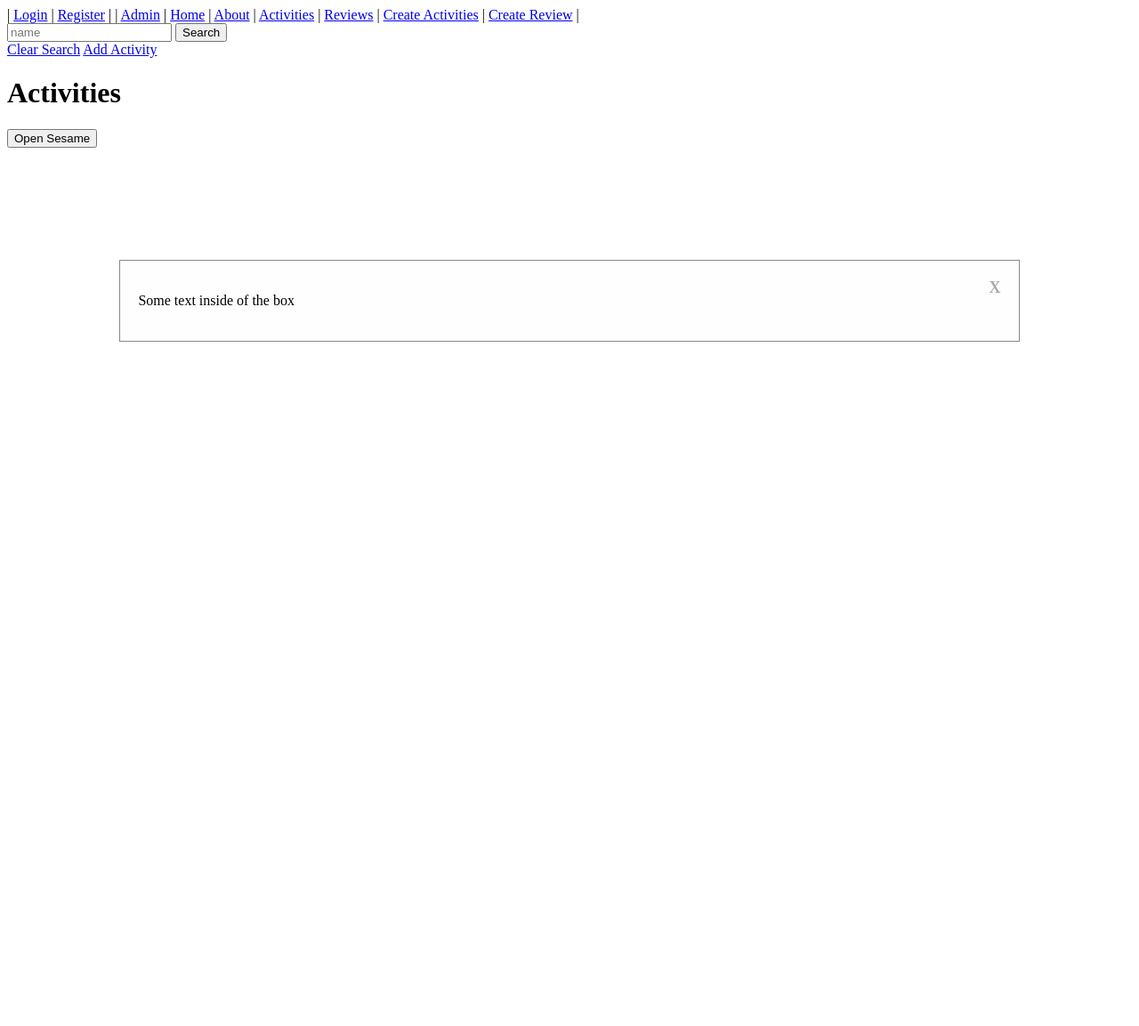
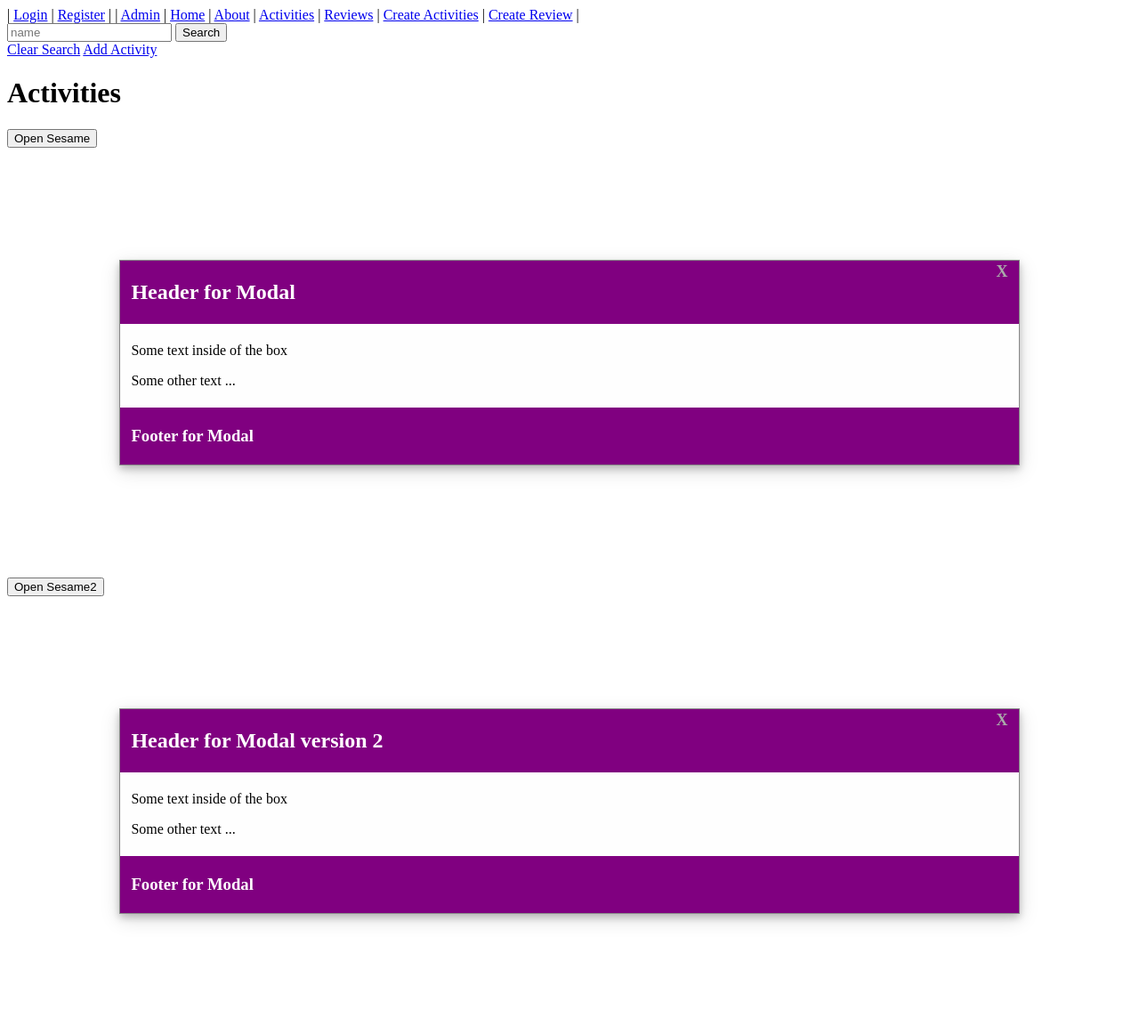
Before and after one commit to Jihunp/django-recommend, a Django app: page /activities in a window 1280 px wide. Shown: the whole page at 89% size. Before the commit the page ends 384 px from the top, so only its background shows below. Run offline with Django 4.2, Linux system fonts and the light colour scheme; data that the repository does not hold is empty.

Commit message:
multiple modals are working

```diff
--- a/main_app/static/scripts/app.js
+++ b/main_app/static/scripts/app.js
@@ -1,18 +1,86 @@
 console.log("insanity check")
 
-const modal = document.getElementById("my-modal");
-const btn = document.getElementById("modal-btn");
+const modal = document.getElementsByClassName("modal");
+const btn = document.getElementsByClassName("modal-btn");
 // span element that closes the modal
-const span =  document.getElementsByClassName("close")[0];
+const span =  document.getElementsByClassName("close");
 
-btn.onclick = function() {
-    modal.style.display = "block";
-}
-span.onclick = function() {
-    modal.style.display = "none";
-}
+[...btn].forEach((btn, i) => {
+    btn.onclick = () => (modal[i].style.display ='block');
+})
+
+
+// for (let modalBtn of btn) {
+//     modalBtn.onclick = function(event) {
+//         modalBtn = document.querySelector(event.target.getAttribute('href')).style.display ="block";
+//     }
+// }
+
+// for (let close of span) {
+//     close.onclick = function(event) {
+//         event.target.parentNode.parentNode.style.display = 'none';
+//     }
+// }
+// click outside of the modal exit modal
 window.onclick = function(event) {
-    if (event.target == modal) {
-        modal.style.display = "none"
+    if(event.target.classList.contains('modal')) {
+        for(let mod of modal) {
+            if(typeof mod.style !== 'undefined') {
+                mod.style.display = 'none'
+            }
+        }
     }
 }
+// escape key exit modal
+window.onkeydown = function(event) {
+    if(event.key == 'Escape') {
+        for(let mod of modal) {
+            mod.style.display = 'none'
+        }
+    }
+}
+
+
+
+
+
+// user clicks button opens specific modal
+// for (let i = 0; i < btn.length; i++) {
+//     btn[i].onclick = function(e) {
+//         e.preventDefault();
+//         // we may have to add another name for each class
+//         // ele = document.getElementById("open-modal");
+//         // ele.classList.add("")
+//         mods = document.querySelector(e.target.getAttribute("href"));
+//         mods.style.display = "block";
+//     }
+// }
+
+// for (let i = 0; i < span.length; i++) {
+//     span[i].onclick = function() {
+//         for (let index in modal) {
+//             if (typeof modal[index].style !== 'undefined') modal[index].style.display = "none";
+//         }
+//     }
+// }
+
+// window.onclick = function(event) {
+//     if (event.target.classList.contains('modal')) {
+//         for(let index in modal) {
+//             if (typeof modal[index].style !== 'undefined') modal[index].style.display = "none";
+//         }
+//     }
+// }
+
+
+// btn.onclick = function() {
+//     modal.style.display = "block";
+// }
+// span.onclick = function() {
+//     modal.style.display = "none";
+// }
+// window.onclick = function(event) {
+//     if (event.target == modal) {
+//         modal.style.display = "none"
+//     }
+// }
--- a/main_app/static/styles/actlist.css
+++ b/main_app/static/styles/actlist.css
@@ -11,8 +11,6 @@
     margin-left: auto;
     margin-right: auto;
 }
-
-
 .column {
     float: left;
     width: 25%;
@@ -24,11 +22,7 @@
         width: 100%;
     }
 }
-
-.act-text {
-    font-size: 10px
-}
-
+.act-text {font-size: 10px;}
 /* Modal box */
 .my-modal {
     display: none;
@@ -42,22 +36,38 @@
     background-color: rgb(0,0,0);
     background-color: rgb(0,0,0,0.4)
 }
-
 .modal-content {
     background-color: #fefefe;
     margin: 10% auto;
-    padding: 20px;
+    padding: 0px;
     border: 1px solid #888;
-    width: 80%
+    width: 80%;
+    box-shadow: 0 4px 8px 0 rgba(0,0,0,0.2), 0 6px 20px 0 rgba(0,0,0,0.15);
+    animation-name: animatetop;
+    animation-duration: 0.5s;
 }
-
+.modal-header {
+    padding: 2px 12px;
+    background-color:purple;
+    color: white;
+}
+.modal-footer {
+    padding: 2px 12px;
+    background-color: purple;
+    color: white;
+}
+.modal-body {padding: 5px 12px;}
+/* insert animation here */
+@keyframes animatetop {
+    from {top: -360px; opacity: 0;}
+    to {top: 0; opacity: 0;}
+}
 .close {
     color: #aaa;
     float: right;
     font-size: 18px;
     font-weight: bold;
 }
-
 .close:hover,
 .close:focus {
     color: black;
--- a/main_app/templates/actlist.html
+++ b/main_app/templates/actlist.html
@@ -39,15 +39,42 @@ Recommendations List
     </div>
     {% endfor %}
     <!-- modal button -->
-    <button id="modal-btn">Open Sesame</button>
-
+    <button id="open-modal" class="modal-btn">Open Sesame</button>
     <!-- modal -->
     <div id="my-modal" class="modal">
 
         <!-- modal content -->
         <div class="modal-content">
-            <span class="close">&Chi;</span>
-            <p>Some text inside of the box</p>
+            <div class="modal-header">
+                <span class="close">&Chi;</span>
+                <h2>Header for Modal</h2>
+            </div>
+            <div class="modal-body">
+                <p>Some text inside of the box</p>
+                <p>Some other text ...</p>
+            </div>
+            <div class="modal-footer">
+                <h3>Footer for Modal</h3>
+            </div>
+        </div>
+    </div>
+    <button id="open-modal" class="modal-btn">Open Sesame2</button>
+    <!-- modal -->
+    <div id="my-modal" class="modal">
+
+        <!-- modal content -->
+        <div class="modal-content">
+            <div class="modal-header">
+                <span class="close">&Chi;</span>
+                <h2>Header for Modal version 2</h2>
+            </div>
+            <div class="modal-body">
+                <p>Some text inside of the box</p>
+                <p>Some other text ...</p>
+            </div>
+            <div class="modal-footer">
+                <h3>Footer for Modal</h3>
+            </div>
         </div>
     </div>
 {% endblock %}
```
